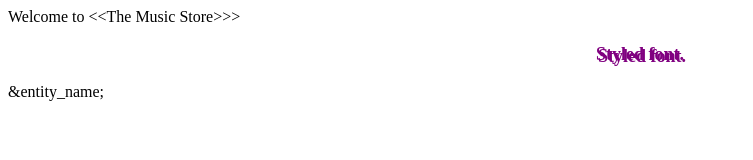
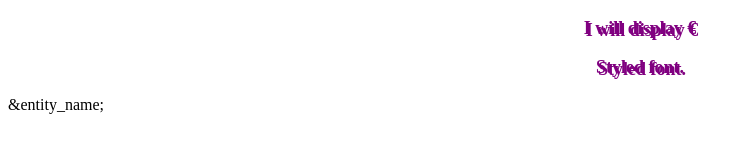
Before and after one commit to Markkam2003/Basic_HTML_and_CSS, a plain HTML site: page Basic_HTML_5.html in a window 1280 px wide. Shown: the whole page, without its empty margins (0-753 px from the left). Drawn offline with Linux system fonts and the light colour scheme.

Commit message:
Update Basic_HTML_5.html

```diff
--- a/Basic_HTML_5.html
+++ b/Basic_HTML_5.html
@@ -1,10 +1,8 @@
 <!DOCTYPE html>
 <html>
 <head>
-	<meta charset="utf-8" />
-	<title>The Music Store</title>
 	<body>
-		Welcome to &lt;&lt;The Music Store&gt;&gt>
+		<p> I will display &euro;</p>
 		<link rel = "stylesheet" type = "text/css" href = "Basic_CSS_2.css">
 		<p>Styled font.</p>
 		&entity_name;
```
